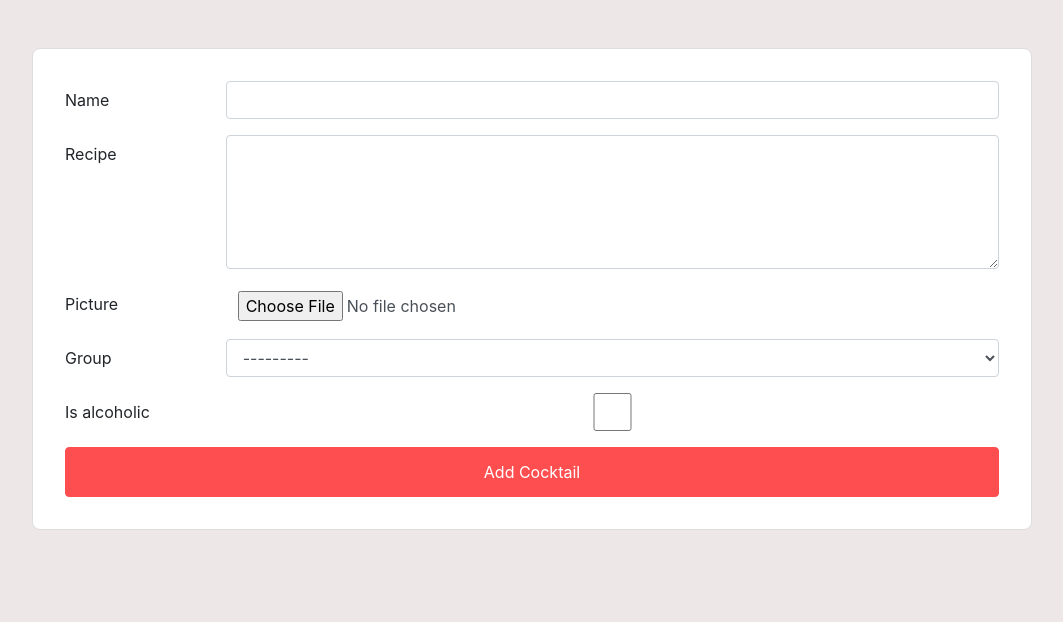
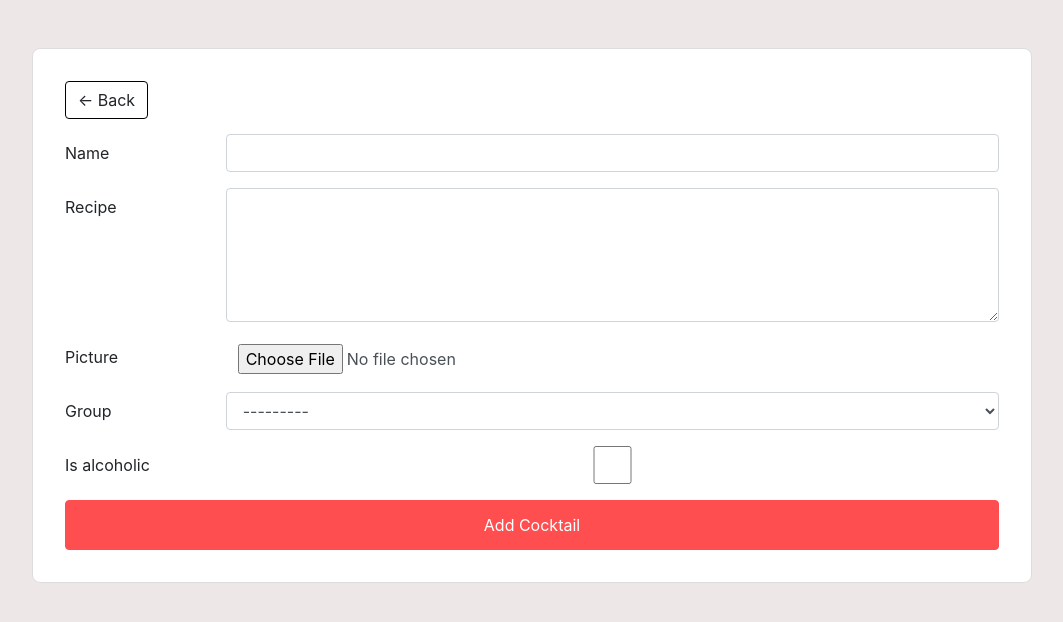
Before and after one commit to tahayayci/cocktail-rating, a Django app: page /cocktails/add-cocktail/ in a window 1280 px wide. Shown: the part 80-702 px from the top of the page, without its empty margins (108-1171 px from the left). Run offline with Django 3.2, Linux system fonts and the light colour scheme; the visitor is signed in with stand-in values (Sample User, id 1); data that the repository does not hold is empty; some libraries are stand-ins or nearby versions; some web fonts are replaced.

Commit message:
Back button added.

```diff
--- a/drunk/templates/add_cocktail.html
+++ b/drunk/templates/add_cocktail.html
@@ -9,6 +9,7 @@
 {% endblock %}
 
 {% block content %}
+<a href="{{ request.META.HTTP_REFERER }}" class="btn btn-default" style="border: 1px solid black; margin-bottom: 15px;">← Back</a>
 
 <form class="form-horizontal" method="post" enctype="multipart/form-data">
     {% csrf_token %}
```
